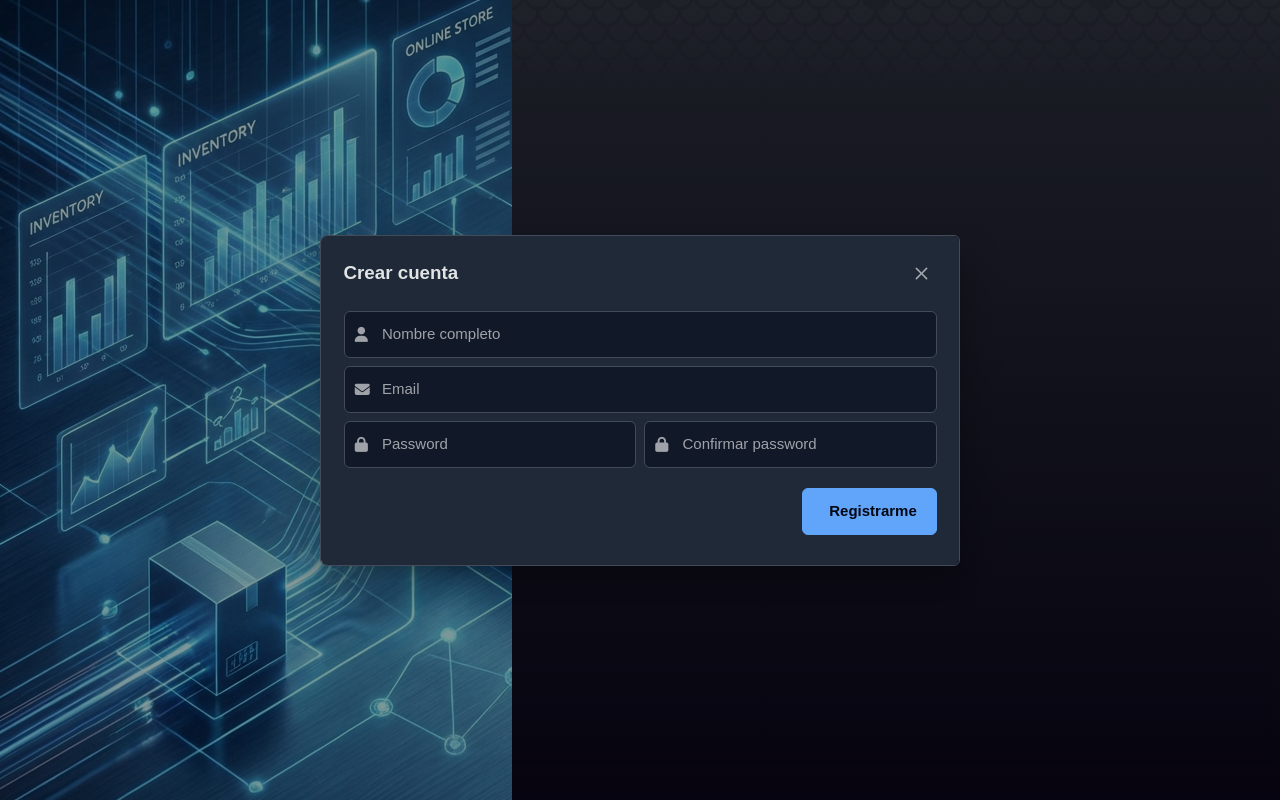
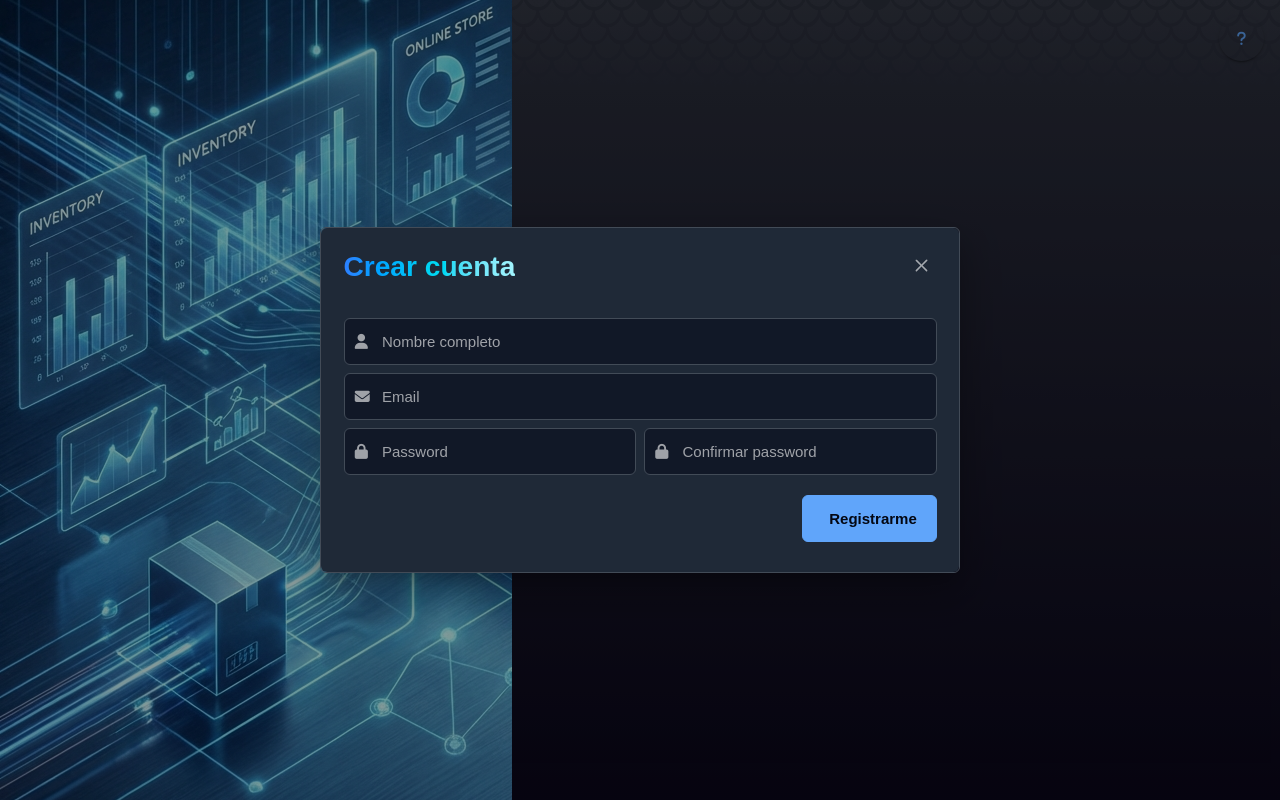
Before and after one commit to dubian26/PortafolioReact, a React (Vite) app: page /login in a window 1280 px wide. Both pictures are taken after a click on the button "¿No tiene cuenta? Créela aquí". Built offline with nearby package versions, Linux system fonts and the light colour scheme; a web font is replaced by a local one.

Commit message:
Se agrega boton ayuda en LoginPage

```diff
--- a/src/components/login/LoginForm.tsx
+++ b/src/components/login/LoginForm.tsx
@@ -6,6 +6,7 @@ import { InputText } from "primereact/inputtext"
 import { useContext, useState } from "react"
 import { AppContext } from "../../contexts/AppContext"
 import { usuarioRepository } from "../../db/repositories/UsuarioRepository"
+import { HeaderText } from "../common/HeaderText"
 import { CrearCuenta } from "../cuenta/CrearCuenta"
 
 export const LoginForm = () => {
@@ -77,7 +78,8 @@ export const LoginForm = () => {
                onClick={() => setVisible(true)}
             />
             <Dialog
-               header="Crear cuenta" visible={visible} className="w-10/12 md:w-3/4 xl:w-1/2"
+               header={<HeaderText>Crear cuenta</HeaderText>}
+               visible={visible} className="w-10/12 md:w-3/4 xl:w-1/2"
                onHide={() => { if (!visible) return; setVisible(false); }}>
                <CrearCuenta />
             </Dialog>
--- a/src/pages/LoginPage.tsx
+++ b/src/pages/LoginPage.tsx
@@ -1,9 +1,29 @@
+import { Button } from "primereact/button"
+import { Dialog } from "primereact/dialog"
+import { Fragment, useState } from "react"
 import bgEscamas from "../assets/bg-escamas.png"
 import bgTechBlue from "../assets/bg-tech-blue.png"
 import { LoginForm } from "../components/login/LoginForm"
+import { ContenidoPage } from "./ContenidoPage"
 
 export const LoginPage = () => {
+   const [visible, setVisible] = useState(false)
+
    return (
+      <Fragment>
+         <div className="fixed top-4 right-4 z-50">
+            <Button
+               icon="fa-solid fa-question" rounded={true}
+               text={true} raised={true} aria-label="Ayuda"
+               onClick={() => setVisible(true)}
+            />
+            <Dialog
+               visible={visible} modal={true}
+               className="w-10/12 md:w-3/4 xl:w-1/2"
+               onHide={() => setVisible(false)}>
+               <ContenidoPage />
+            </Dialog>
+         </div>
          <div className="flex min-h-screen">
             <div
                style={{ backgroundImage: `url(${bgTechBlue})` }}
@@ -23,5 +43,6 @@ export const LoginPage = () => {
                </div>
             </div>
          </div>
+      </Fragment >
    )
 }
```
Lines whose indentation alone changed are shown as unchanged.
